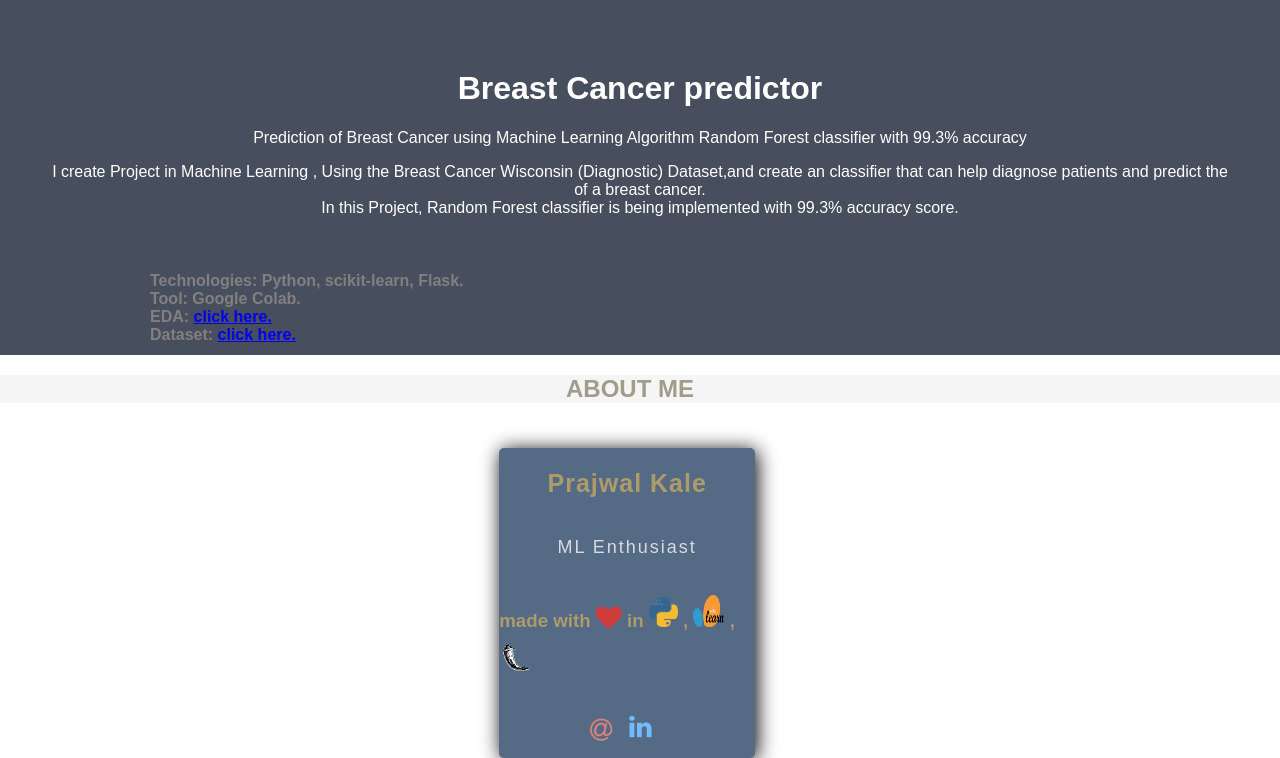
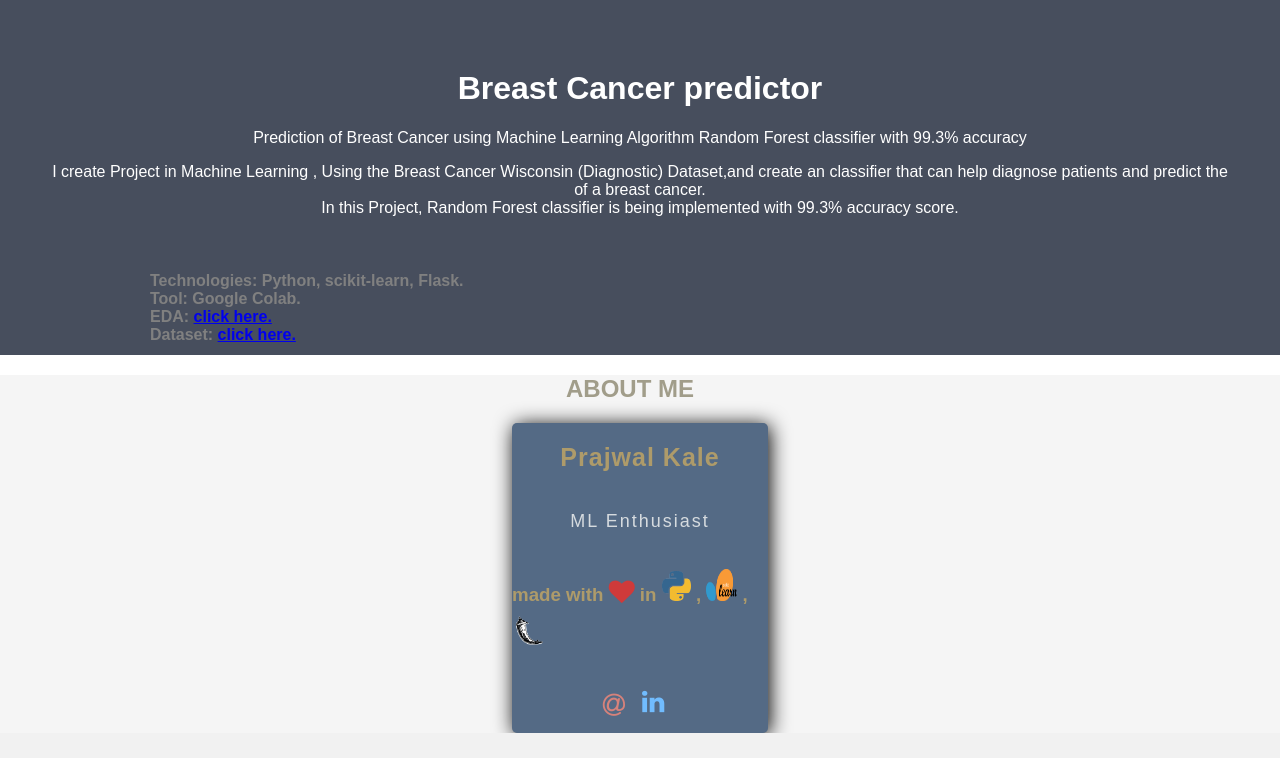
Before and after one commit to PrajwalGKale/Breast_Cancer_Predictor_model_deploy, a Flask app: page /third in a window 1280 px wide. Shown: the part 90-848 px from the top of the page. After the commit the page ends 823 px from the top, so only its background shows below. Run offline with Flask 2, Linux system fonts and the light colour scheme.

Commit message:
.card updated

```diff
--- a/templates/aboutme.html
+++ b/templates/aboutme.html
@@ -107,39 +107,30 @@ html {
   box-sizing: inherit;
 }
 
-.column1 {
-  float: left;
-  width: 20%;
-  display: flex;
-  justify-content: center;
-  flex-direction: row;
-  align-items: center;
-  margin-bottom: 16px;
-  color: #FFFFFF;
-  padding: 0 8px;
-}
-
-/* .card {
-  display: flex;
-  justify-content: center;
-  align-items: center;
-  box-shadow: 0 4px 8px 0 rgba(0, 0, 0, 0.2);
-  margin: 8px;
-} */
-
 
 .card{
      width: 20%;
-     display: flex;
-     justify-content: center;
-     flex-direction: column;
-     position: absolute;
+     margin: 0 auto;
+     display: grid;
+     grid-gap: 1rem;
      background-color: #546A85;
      box-shadow: 2px 2px 20px black;
      border-radius: 5px;
-     margin-left: 39%;
-     margin-top: 2%;
+     margin-left: auto;
+    margin-right: auto;
+    margin-top: 1pc;
+     /* margin-left: 39%; */
     }
+@media screen and (max-width: 650px) {
+  .card {
+    width: 66%;
+    display: block;
+
+    grid-template-columns: repeat(2, 1fr);
+  }
+}
+
+
 .matter{
   display: flex;
   justify-content: center;
@@ -153,16 +144,8 @@ html {
   color: white;
 }
 
-/* .container {
-  padding: 0 16px;
-  background-color: #474e5d;
-} */
 
-/* .container::after, .row::after {
-  content: "";
-  clear: both;
-  display: table;
-} */
+
 
 .title {
   letter-spacing: 2px;
@@ -170,28 +153,6 @@ html {
   color: #D6DBDF;
 }
 
-.button {
-  border: none;
-  outline: 0;
-  display: inline-block;
-  padding: 8px;
-  color: white;
-  background-color: #000;
-  text-align: center;
-  cursor: pointer;
-  width: 100%;
-}
-
-.button:hover {
-  background-color: #555;
-}
-
-@media screen and (max-width: 650px) {
-  .column1 {
-    width: 100%;
-    display: block;
-  }
-}
 .only4c{
   background-color: #546A85;
 }
```
